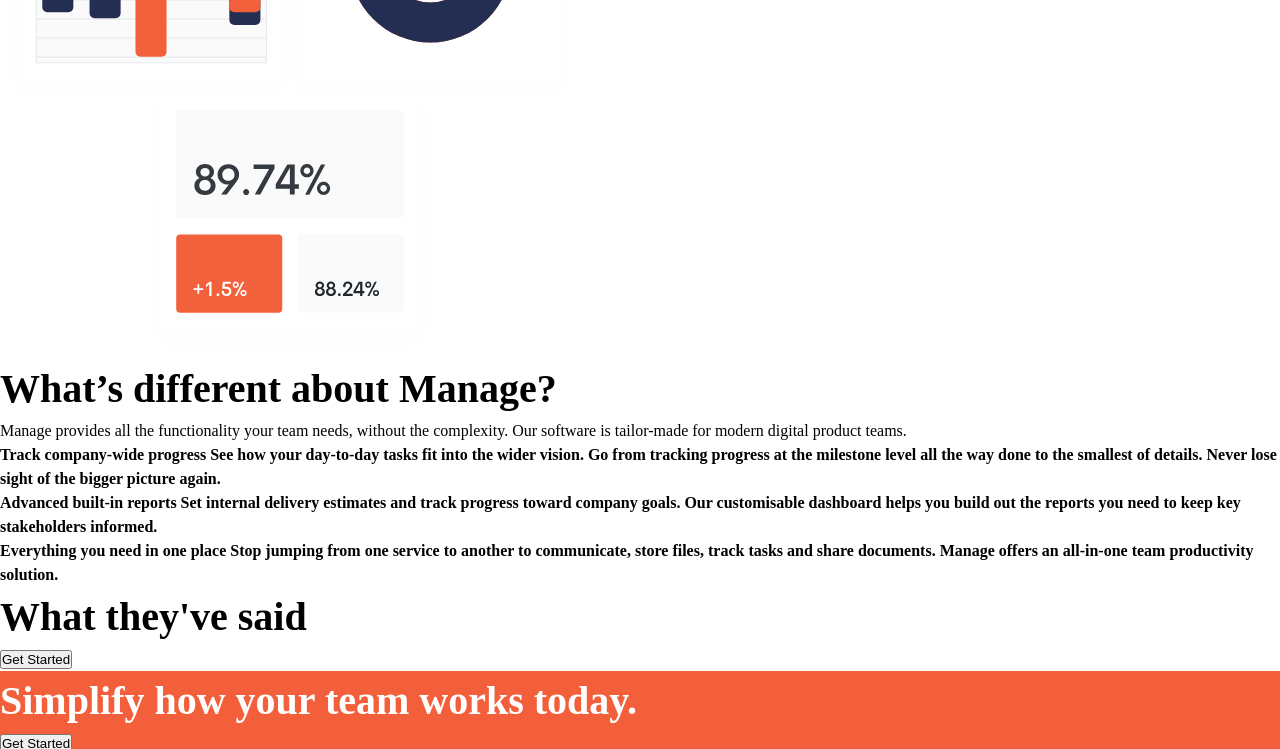
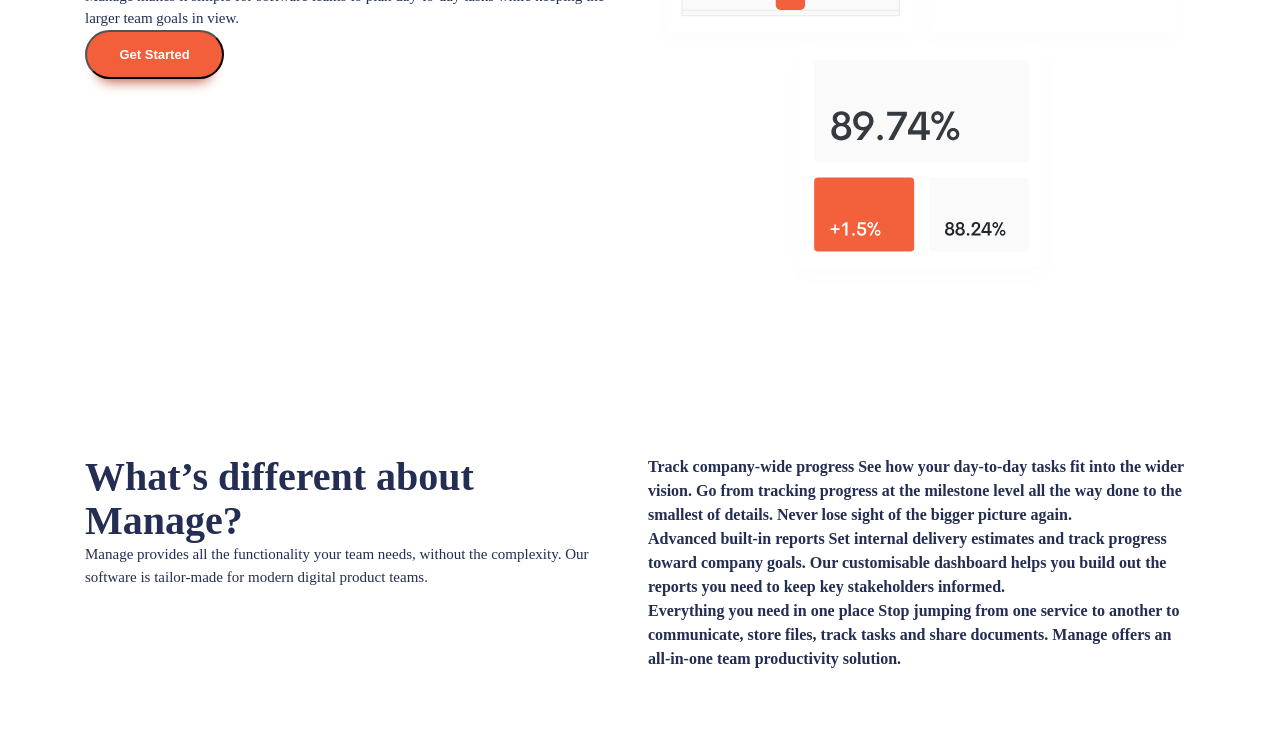
Before and after one commit to asya-seag/CSS_HTML_practice_project1, a website built with Vite: page index.html in a window 1280 px wide. Shown: the part 466-1215 px from the top of the page. Built offline with nearby package versions, Linux system fonts and the light colour scheme.

Commit message:
CSS button styling added

```diff
--- a/index.html
+++ b/index.html
@@ -31,11 +31,11 @@
   </header>
 
   <main>
-    <section>
+    <section  class="padding-block-900">
       <div class="container">
         <div class="even-columns">
           <div>
-            <h1 class="fs-primary-heading fw-bold">Bring everyone togetyher to build better products.</h1>
+            <h1 class="fs-primary-heading fw-bold">Bring everyone together to build better products.</h1>
             <p>Manage makes it simple for software teams to plan day-to-day tasks while keeping the larger team goals in
               view.</p>
             <button class="button">Get Started</button>
@@ -49,7 +49,7 @@
 
     </section>
 
-    <section>
+    <section class="padding-block-900">
       <div class="container">
         <div class="even-columns">
           <div>
@@ -81,8 +81,8 @@
       </div>
     </section>
 
-    <section class="carousel">
-      <h2 class="fs-secondary-heading">What they've said</h2>
+    <section class="carousel padding-block-700" >
+      <h2 class="fs-secondary-heading fw-bold">What they've said</h2>
       <!-- Carousel here-->
       <button class="button">Get Started</button>
     </section>
--- a/style.css
+++ b/style.css
@@ -32,6 +32,16 @@
   --fs-secondary-heading: var(--fs-700);
   --fs-nav: var(--fs-500);
   --fs-button: var(--fs-300);
+
+  --size-100: .25rem;
+  --size-200: .5rem;
+  --size-300: .75rem;
+  --size-400: 1rem;
+  --size-500: 1.5rem;
+  --size-600: 2rem;
+  --size-700: 4rem;
+  --size-800: 4rem;
+  --size-900: 5rem;
 }
 
 @media (min-width: 50em) {
@@ -154,9 +164,12 @@
 
 .fs-primary-heading {
   font-size: var(--fs-primary-heading);
+  line-height: 1.1;
+
 }
 .fs-secondary-heading {
   font-size: var(--fs-secondary-heading);
+  line-height: 1.1;
 }
 
 
@@ -175,3 +188,68 @@
 .fs-600 {
   font-size: var(--fs-600)
 }
+
+.padding-block-900  {
+  padding-block: var(--size-900);
+}
+.padding-block-700  {
+  padding-block: var(--size-700);
+}
+.container {
+  --max-width: 1110px;
+  --padding: 1rem;
+
+  width: min(var(--max-width), 100% - (var(--padding) * 2));
+  margin-inline: auto;
+}
+.even-columns {
+  display: grid;
+  gap: 1rem;
+}
+
+@media (min-width: 50em) {
+  .even-columns{
+    grid-auto-flow: column;
+    grid-auto-columns: 1fr;
+
+  }
+}
+/* adding general styling*/
+
+body{
+  font-size: var(--fs-body);
+  font-family: var(--ff-body);
+  color: var(--clr-primary-400);
+}
+
+
+.button {
+  cursor: pointer;
+  text-decoration: none;
+  border-radius: 100vmax;
+  padding: 1.25em 2.5em;
+  font-weight: var(--fw-bold);
+  font-size: var(--fs-button);
+  line-height: 1;
+  color: var(--clr-neutral-100);
+  background-color: var(--clr-accent-400);
+  box-shadow:0 1.125em 1em -1em var(--clr-accent-500);
+
+}
+
+.button[data-type="inverted"]{
+  background-color: var(--clr-neutral-100);
+  color: var(--clr-accent-400);
+}
+
+
+.button:hover,
+.button:focus-visible{
+   background-color: var(--clr-accent-300);
+}
+
+.button[data-type="inverted"]:hover,
+.button[data-type="inverted"]:focus-visible {
+  background-color: var(--clr-neutral-100);
+  color: var(--clr-accent-300);
+}
```
